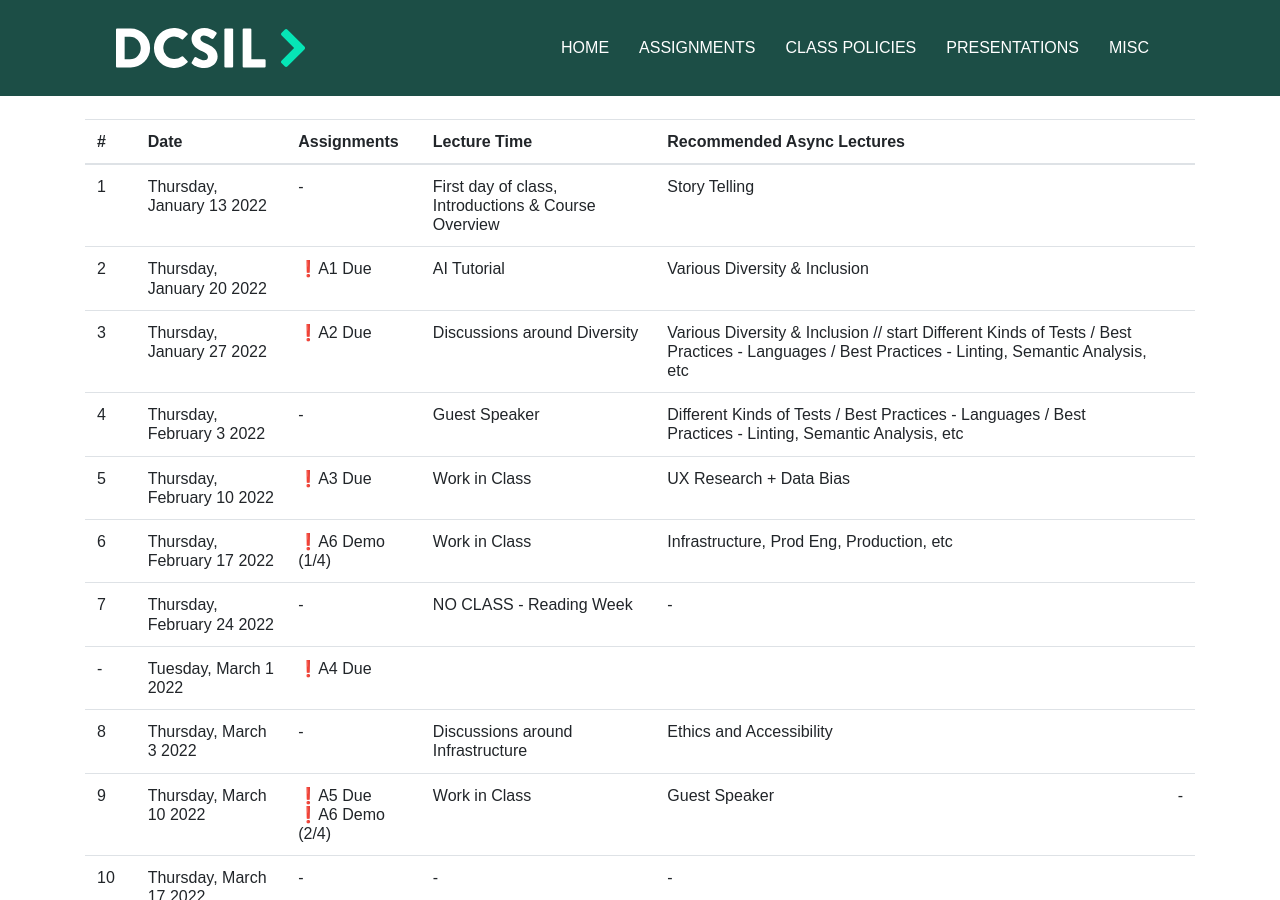
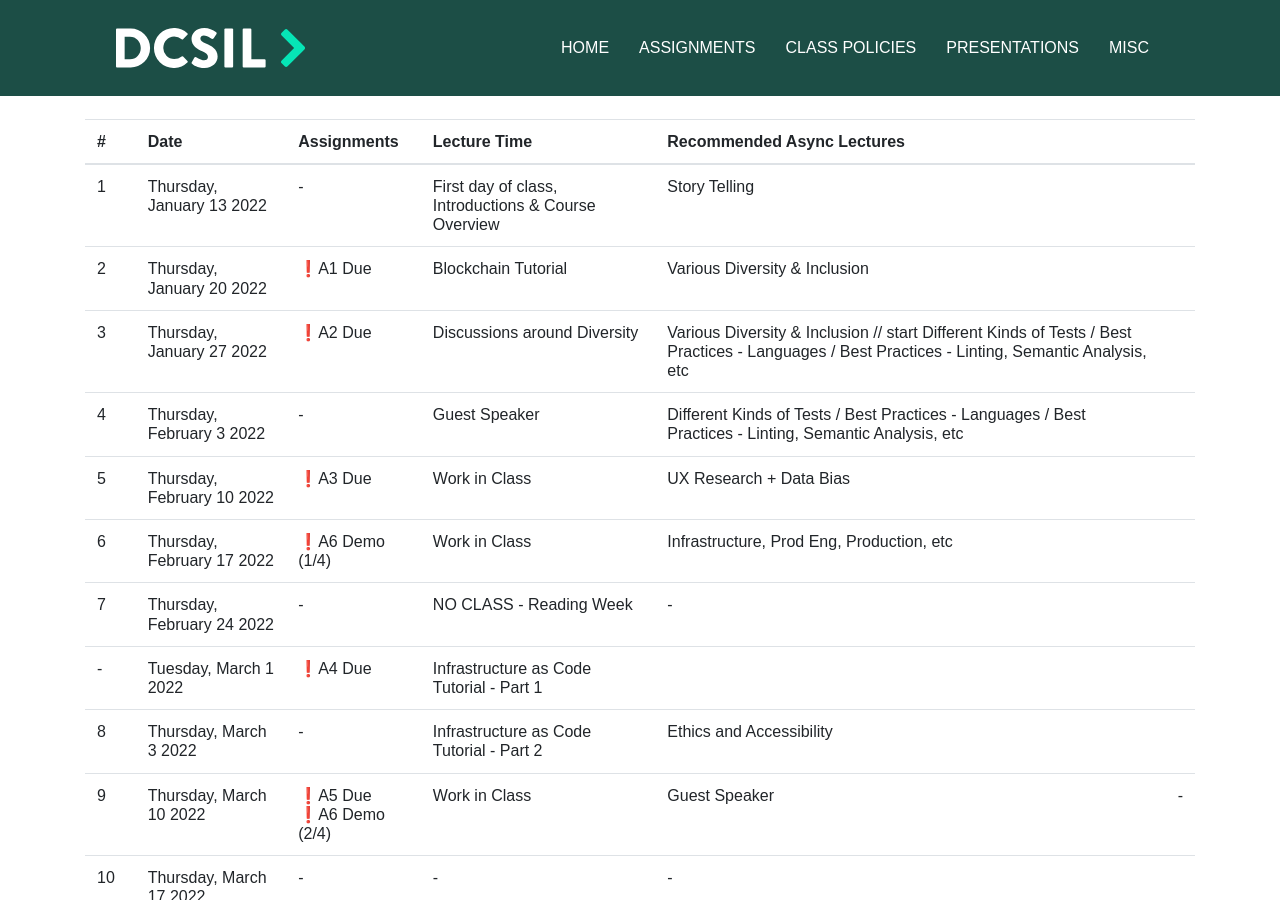
Before and after one commit to dcsil/CSC491, a Jekyll site: the page built from other_pages/schedule.md, in a window 1280 px wide and 900 px high, scrolled down 223 px. Built offline with Jekyll 4.4.1, drawn with Linux system fonts in a browser that asks for light colours; our own code applies the rules of GitHub Pages for plain Markdown files.

Commit message:
Update schedule with Infra as code tutorial

```diff
--- a/other_pages/schedule.md
+++ b/other_pages/schedule.md
@@ -7,14 +7,14 @@ This is a class schedule indicating what we aim to do each week and the recommen
 | # | Date | Assignments | Lecture Time | Recommended Async Lectures |
 | -- | -- | -- | -- | -- |
 | 1 | Thursday, January 13 2022   | - | First day of class, Introductions & Course Overview | Story Telling |
-| 2 | Thursday, January 20 2022   | ❗A1 Due | AI Tutorial | Various Diversity & Inclusion |
+| 2 | Thursday, January 20 2022   | ❗A1 Due | Blockchain Tutorial | Various Diversity & Inclusion |
 | 3 | Thursday, January 27 2022   | ❗A2 Due | Discussions around Diversity | Various Diversity & Inclusion // start Different Kinds of Tests / Best Practices - Languages / Best Practices - Linting, Semantic Analysis, etc |
 | 4 | Thursday, February 3 2022   | - | Guest Speaker | Different Kinds of Tests / Best Practices - Languages / Best Practices - Linting, Semantic Analysis, etc |
 | 5 | Thursday, February 10 2022  | ❗A3 Due | Work in Class | UX Research + Data Bias |
 | 6 | Thursday, February 17 2022  | ❗A6 Demo (1/4) | Work in Class | Infrastructure, Prod Eng, Production, etc |
 | 7 | Thursday, February 24 2022  | - | NO CLASS - Reading Week | - |
-| - | Tuesday, March 1 2022       | ❗A4 Due | | |
-| 8 | Thursday, March 3 2022      | - | Discussions around Infrastructure | Ethics and Accessibility |
+| - | Tuesday, March 1 2022       | ❗A4 Due | Infrastructure as Code Tutorial - Part 1 | |
+| 8 | Thursday, March 3 2022      | - | Infrastructure as Code Tutorial - Part 2 | Ethics and Accessibility |
 | 9 | Thursday, March 10 2022     | ❗A5 Due<br>❗A6 Demo (2/4) | Work in Class | Guest Speaker | - |
 | 10 | Thursday, March 17 2022    | - | - | - |
 | 11 | Thursday, March 24 2022    | ❗A6 Demo (3/4) | Work in Class | - |
```
